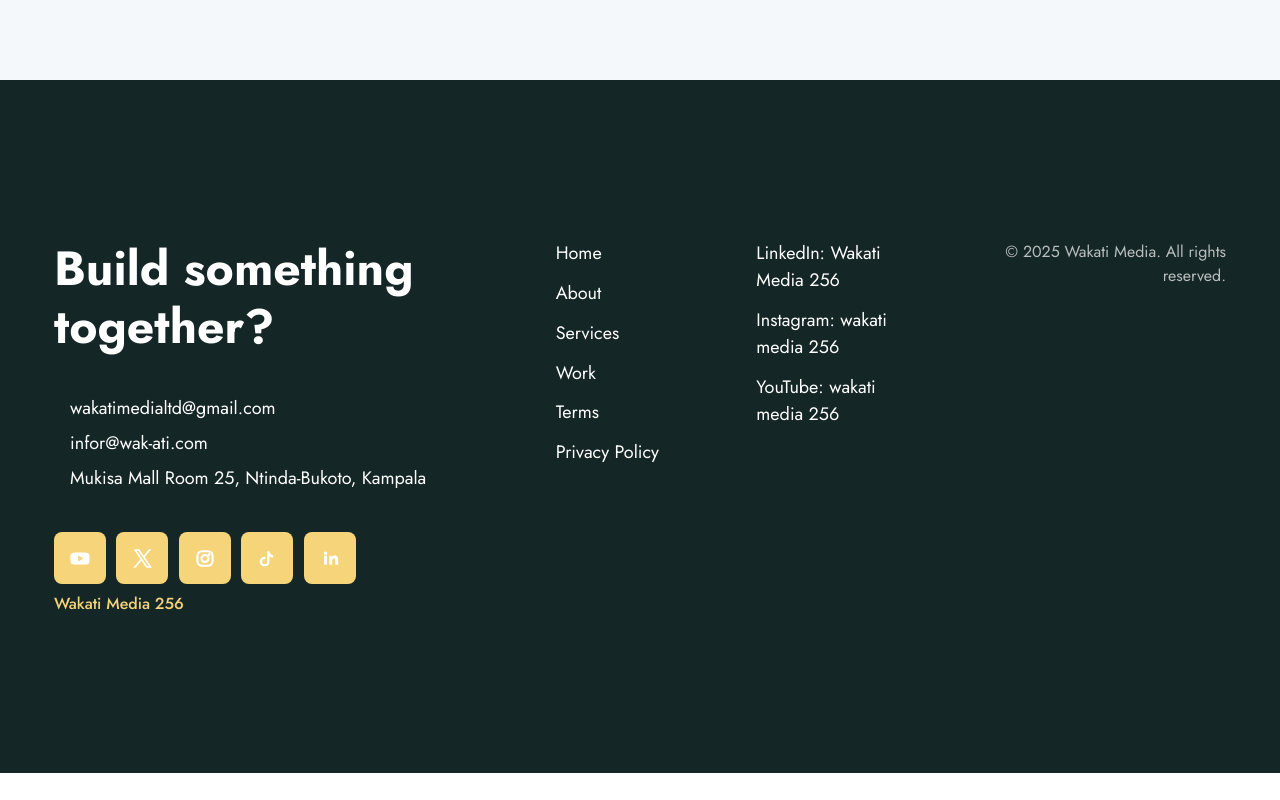
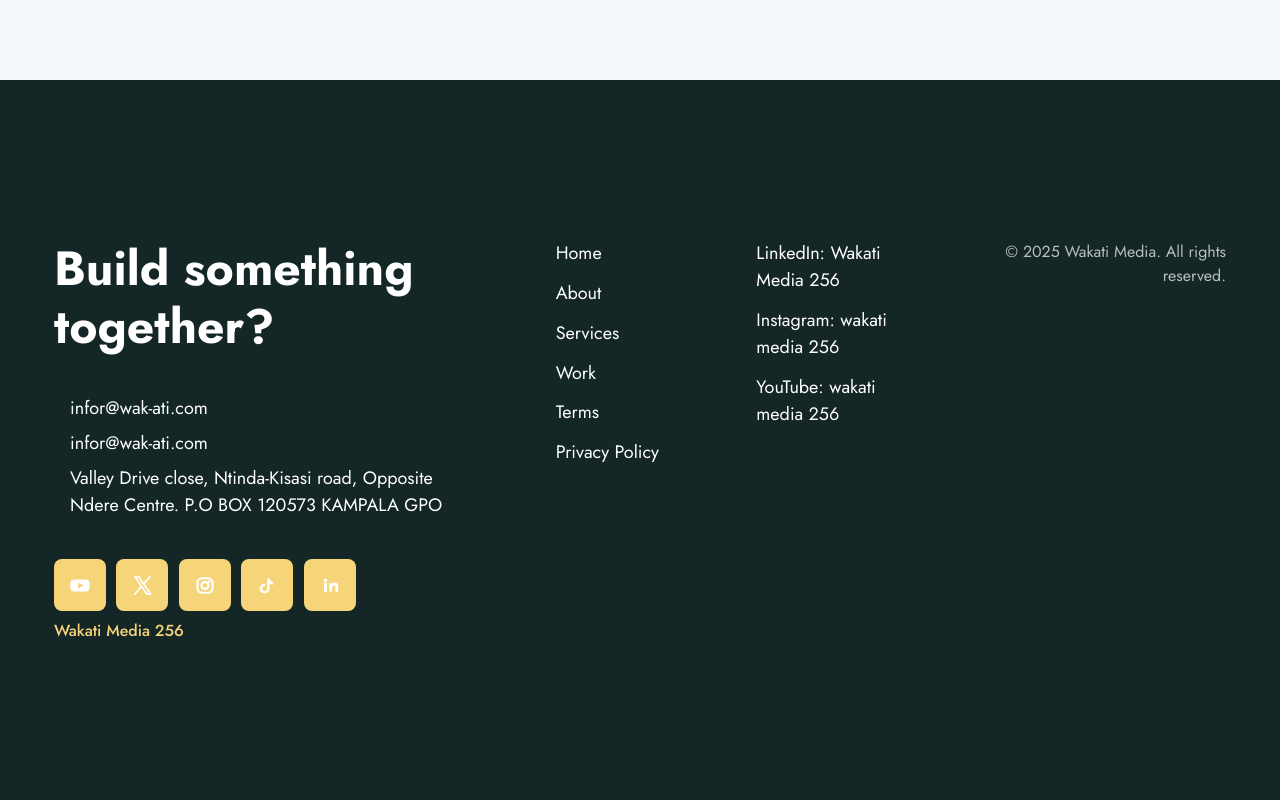
Before and after one commit to samuelesamal/wakati_project, a Next.js app: page / in a window 1280 px wide. Shown: the part 6089-6889 px from the top of the page. Before the commit the page ends 6862 px from the top, so only its background shows below. Built offline with nearby package versions, Linux system fonts and the light colour scheme; some icons are missing.

Commit message:
Update contact email and address in Footer component

```diff
--- a/components/Footer.tsx
+++ b/components/Footer.tsx
@@ -16,7 +16,7 @@
                 >
                   {/* @ts-ignore */}
                   <iconify-icon icon="lucide:arrow-up-right" className="fs-7 text-primary" />
-                  wakatimedialtd@gmail.com
+                  infor@wak-ati.com
                 </a>
                 <a
                   href="mailto:infor@wak-ati.com"
@@ -34,7 +34,8 @@
                 >
                   {/* @ts-ignore */}
                   <iconify-icon icon="lucide:map-pin" className="fs-7 text-primary" />
-                  Mukisa Mall Room 25, Ntinda-Bukoto, Kampala
+                  Valley Drive close, Ntinda-Kisasi road, Opposite Ndere Centre.
+                  P.O BOX 120573 KAMPALA GPO
                 </a>
               </div>
 
```
